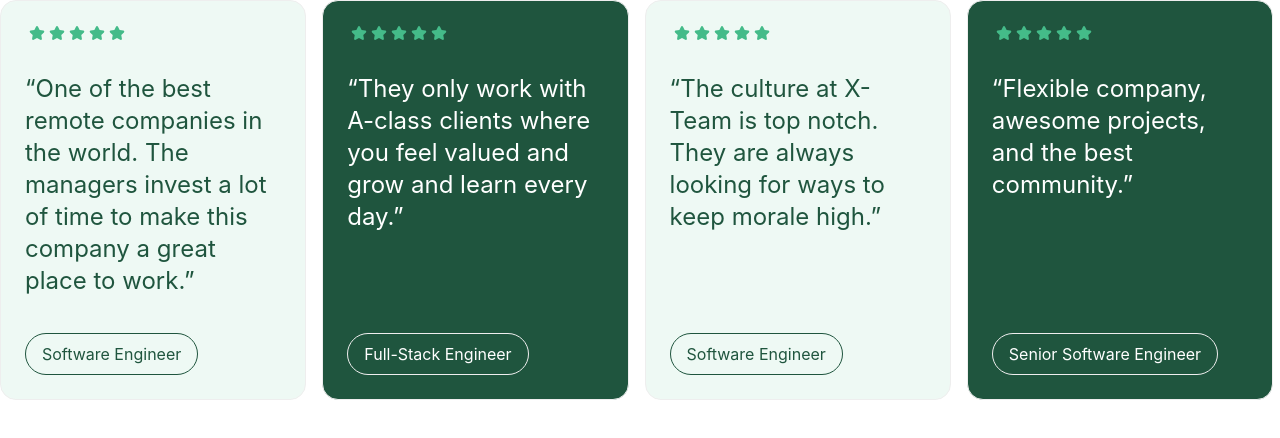
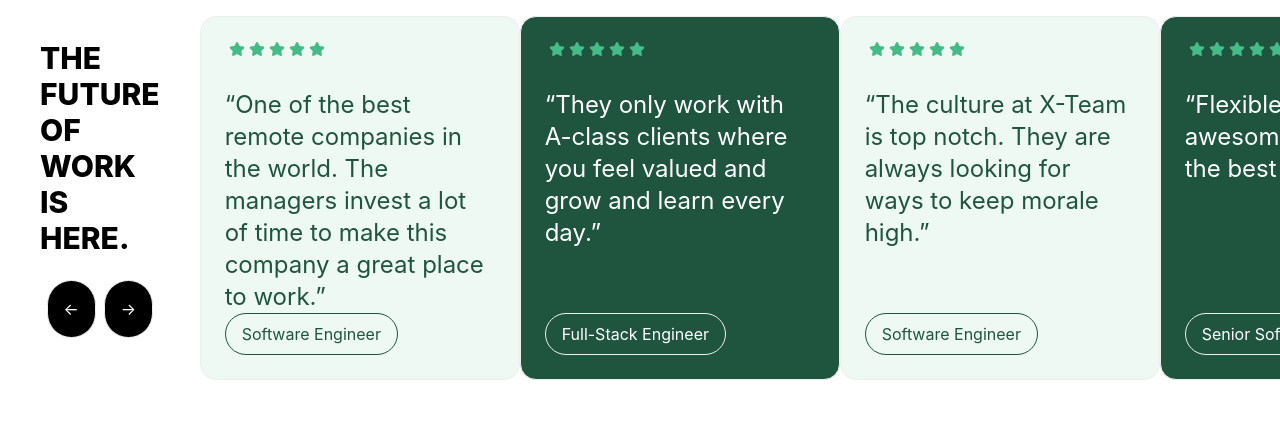
Before and after one commit to a14a19/8ase, a React (Vite) app: page / in a window 1280 px wide. Shown: the top 438 px of the page. Built offline with nearby package versions, Linux system fonts and the light colour scheme.

Commit message:
work on carousel

```diff
--- a/src/components/EmployeeReviewCard.jsx
+++ b/src/components/EmployeeReviewCard.jsx
@@ -1,20 +1,56 @@
-import EmployeeReviews from "./EmployeeReviews";
+import React, { useState } from "react";
 import { EmployeeReviewsData } from "../data/EmployeeReviews";
 
 export default function EmployeeReviewCard() {
+   const [currentSlide, setCurrentSlide] = useState(0);
+
+   const handlePrevSlide = () => {
+      setCurrentSlide((prevSlide) =>
+         prevSlide > 0 ? prevSlide - 1 : EmployeeReviewsData.length - 1
+      );
+   };
+
+   const handleNextSlide = () => {
+      setCurrentSlide((prevSlide) =>
+         prevSlide < EmployeeReviewsData.length - 1 ? prevSlide + 1 : 0
+      );
+   };
+
    return (
       <>
-         <div className="flex space-x-4 h-[25rem] overflow-x-auto w-[140rem]">
+         <div className="flex space-x-4 h-[25rem] overflow-x-auto w-[140rem] m-4">
+            <div className="flex flex-col">
+               <div className="flex items-center p-6 text-3xl font-extrabold">
+                  THE FUTURE <br /> OF WORK <br /> IS HERE.
+               </div>
+               <div className="flex justify-center space-x-2">
+                  <button
+                     className="border rounded-full p-4 bg-black text-white"
+                     onClick={handlePrevSlide}
+                  >
+                     &larr;
+                  </button>
+                  <button
+                     className="border rounded-full p-4 bg-black text-white"
+                     onClick={handleNextSlide}
+                  >
+                     &rarr;
+                  </button>
+               </div>
+            </div>
+            <div className="relative w-[140rem] h-[25rem]">
+               <div className="flex transition-transform ease-in-out duration-300 transform translate-x-[calc(-100%*currentSlide)]">
                   {EmployeeReviewsData.map((data, index) => (
                      <div
+                        key={index}
                         className={`flex flex-col border rounded-2xl p-6 w-[140rem] ${
                            index % 2 === 0
                               ? "bg-lightgreen text-darkgreen"
                               : "bg-darkgreen text-white"
                         }`}
-                  key={index}
                      >
                         <div class="flex">
+                           {" "}
                            <svg
                               class="w-4 h-4 text-greenstar ms-1"
                               aria-hidden="true"
@@ -65,7 +101,7 @@ export default function EmployeeReviewCard() {
                            {data.review}
                         </div>
                         <div className="flex flex-grow items-end">
-                     <button className="mt-auto">
+                           <div className="mt-auto">
                               <p
                                  className={`border rounded-full p-2 pl-4 pr-4 ${
                                     index % 2 === 0
@@ -75,11 +111,89 @@ export default function EmployeeReviewCard() {
                               >
                                  {data.employee}
                               </p>
-                     </button>
+                           </div>
                         </div>
                      </div>
                   ))}
                </div>
+            </div>
+         </div>
       </>
    );
 }
+
+// <div className="flex space-x-4 h-[25rem] overflow-x-auto w-[140rem] m-4">
+//    <div className="flex items-center p-6 text-3xl font-extrabold w-[140rem]">
+//       THE FUTURE <br /> OF WORK <br /> IS HERE.
+//    </div>
+//    {EmployeeReviewsData.map((data, index) => (
+//       <div
+//          className={`flex flex-col border rounded-2xl p-6 w-[140rem] ${
+//             index % 2 === 0
+//                ? "bg-lightgreen text-darkgreen"
+//                : "bg-darkgreen text-white"
+//          }`}
+//          key={index}
+//       >
+//          <div class="flex">
+//             <svg
+//                class="w-4 h-4 text-greenstar ms-1"
+//                aria-hidden="true"
+//                xmlns="http://www.w3.org/2000/svg"
+//                fill="currentColor"
+//                viewBox="0 0 22 20"
+//             >
+//                <path d="M20.924 7.625a1.523 1.523 0 0 0-1.238-1.044l-5.051-.734-2.259-4.577a1.534 1.534 0 0 0-2.752 0L7.365 5.847l-5.051.734A1.535 1.535 0 0 0 1.463 9.2l3.656 3.563-.863 5.031a1.532 1.532 0 0 0 2.226 1.616L11 17.033l4.518 2.375a1.534 1.534 0 0 0 2.226-1.617l-.863-5.03L20.537 9.2a1.523 1.523 0 0 0 .387-1.575Z" />
+//             </svg>
+//             <svg
+//                class="w-4 h-4 text-greenstar ms-1"
+//                aria-hidden="true"
+//                xmlns="http://www.w3.org/2000/svg"
+//                fill="currentColor"
+//                viewBox="0 0 22 20"
+//             >
+//                <path d="M20.924 7.625a1.523 1.523 0 0 0-1.238-1.044l-5.051-.734-2.259-4.577a1.534 1.534 0 0 0-2.752 0L7.365 5.847l-5.051.734A1.535 1.535 0 0 0 1.463 9.2l3.656 3.563-.863 5.031a1.532 1.532 0 0 0 2.226 1.616L11 17.033l4.518 2.375a1.534 1.534 0 0 0 2.226-1.617l-.863-5.03L20.537 9.2a1.523 1.523 0 0 0 .387-1.575Z" />
+//             </svg>
+//             <svg
+//                class="w-4 h-4 text-greenstar ms-1"
+//                aria-hidden="true"
+//                xmlns="http://www.w3.org/2000/svg"
+//                fill="currentColor"
+//                viewBox="0 0 22 20"
+//             >
+//                <path d="M20.924 7.625a1.523 1.523 0 0 0-1.238-1.044l-5.051-.734-2.259-4.577a1.534 1.534 0 0 0-2.752 0L7.365 5.847l-5.051.734A1.535 1.535 0 0 0 1.463 9.2l3.656 3.563-.863 5.031a1.532 1.532 0 0 0 2.226 1.616L11 17.033l4.518 2.375a1.534 1.534 0 0 0 2.226-1.617l-.863-5.03L20.537 9.2a1.523 1.523 0 0 0 .387-1.575Z" />
+//             </svg>
+//             <svg
+//                class="w-4 h-4 text-greenstar ms-1"
+//                aria-hidden="true"
+//                xmlns="http://www.w3.org/2000/svg"
+//                fill="currentColor"
+//                viewBox="0 0 22 20"
+//             >
+//                <path d="M20.924 7.625a1.523 1.523 0 0 0-1.238-1.044l-5.051-.734-2.259-4.577a1.534 1.534 0 0 0-2.752 0L7.365 5.847l-5.051.734A1.535 1.535 0 0 0 1.463 9.2l3.656 3.563-.863 5.031a1.532 1.532 0 0 0 2.226 1.616L11 17.033l4.518 2.375a1.534 1.534 0 0 0 2.226-1.617l-.863-5.03L20.537 9.2a1.523 1.523 0 0 0 .387-1.575Z" />
+//             </svg>
+//             <svg
+//                class="w-4 h-4 ms-1 text-greenstar"
+//                aria-hidden="true"
+//                xmlns="http://www.w3.org/2000/svg"
+//                fill="currentColor"
+//                viewBox="0 0 22 20"
+//             >
+//                <path d="M20.924 7.625a1.523 1.523 0 0 0-1.238-1.044l-5.051-.734-2.259-4.577a1.534 1.534 0 0 0-2.752 0L7.365 5.847l-5.051.734A1.535 1.535 0 0 0 1.463 9.2l3.656 3.563-.863 5.031a1.532 1.532 0 0 0 2.226 1.616L11 17.033l4.518 2.375a1.534 1.534 0 0 0 2.226-1.617l-.863-5.03L20.537 9.2a1.523 1.523 0 0 0 .387-1.575Z" />
+//             </svg>
+//          </div>
+//          <div className="flex text-2xl text-left mt-8">{data.review}</div>
+//          <div className="flex flex-grow items-end">
+//             <button className="mt-auto">
+//                <p
+//                   className={`border rounded-full p-2 pl-4 pr-4 ${
+//                      index % 2 === 0 ? "border-darkgreen" : "text-white"
+//                   }`}
+//                >
+//                   {data.employee}
+//                </p>
+//             </button>
+//          </div>
+//       </div>
+//    ))}
+// </div>;
--- a/src/components/EmployeeReviews.jsx
+++ b/src/components/EmployeeReviews.jsx
@@ -1,5 +1,3 @@
-import { Carousel } from "@material-tailwind/react";
-import { EmployeeReviewsData } from "../data/EmployeeReviews";
 import EmployeeReviewCard from "../components/EmployeeReviewCard";
 
 export default function EmployeeReviews() {
```
Lines whose indentation alone changed are shown as unchanged.
